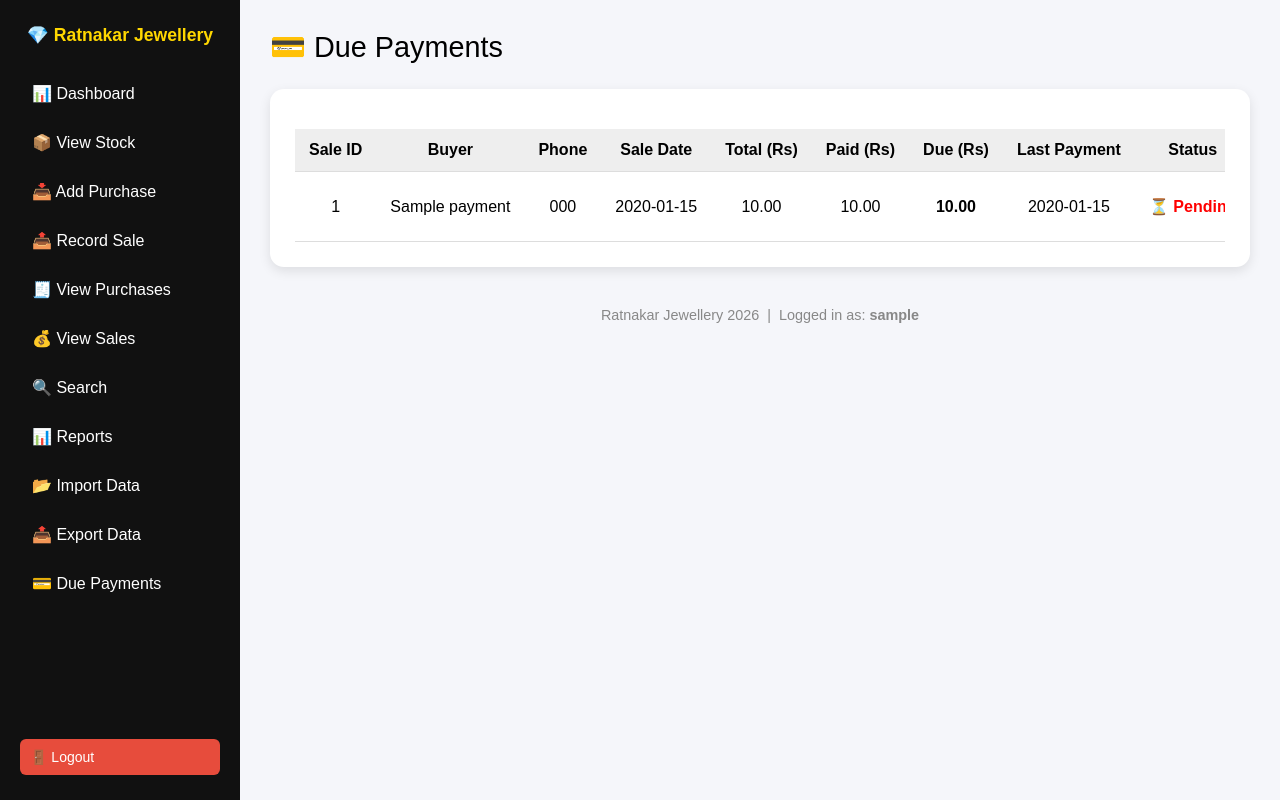
After one commit to PriyanshJeeleshJhaveri/jewellery-management-system, a Flask app: page /due_payments in a window 1280 px wide. The commit adds this page. Run offline with Flask 3, Linux system fonts and the light colour scheme; the visitor is signed in with stand-in values (Sample User, id 1); tables that the repository leaves empty hold one stand-in row (values such as "Sample post").

Commit message:
Add due payments, reprint invoice, delete sale/purchase

```diff
--- a/app.py
+++ b/app.py
@@ -82,6 +82,20 @@ def init_db():
             PAYMENT_METHOD TEXT NOT NULL,
             SALE_DATE TEXT NOT NULL,
             ITEMS_JSON TEXT NOT NULL
+        )
+    """)
+    cur.execute("""
+        CREATE TABLE IF NOT EXISTS payments (
+            ID INTEGER PRIMARY KEY AUTOINCREMENT,
+            SALE_ID INTEGER NOT NULL,
+            BUYER_NAME TEXT NOT NULL,
+            BUYER_PHONE TEXT NOT NULL,
+            TOTAL_AMOUNT REAL NOT NULL,
+            PAID_AMOUNT REAL NOT NULL,
+            DUE_AMOUNT REAL NOT NULL,
+            SALE_DATE TEXT NOT NULL,
+            LAST_PAYMENT_DATE TEXT NOT NULL,
+            STATUS TEXT NOT NULL DEFAULT 'Pending'
         )
     """)
     hashed_password = generate_password_hash('admin123')
@@ -667,6 +681,13 @@ def complete_sale():
         sale_date_display = datetime.now().strftime("%d-%m-%Y")
         sale_date_db      = datetime.now().strftime("%Y-%m-%d")
 
+    # Payment info
+    payment_type = request.form.get("payment_type", "full").strip()
+    try:
+        paid_now = float(request.form.get("paid_amount", 0))
+    except ValueError:
+        paid_now = 0.0
+
     conn = get_db()
     cur  = conn.cursor()
 
@@ -683,7 +704,7 @@ def complete_sale():
         sale_ids.append(cur.lastrowid)
         cur.execute("DELETE FROM stock WHERE ID=?", (i["stock_id"],))
 
-    # Save full invoice data for reprinting later
+    # Save full invoice data for reprinting
     cur.execute("""
         INSERT OR REPLACE INTO invoice_data
         (SALE_ID, BUYER_NAME, BUYER_PHONE, BUYER_STATE, BUYER_GSTIN, PAYMENT_METHOD, SALE_DATE, ITEMS_JSON)
@@ -691,6 +712,31 @@ def complete_sale():
     """, (
         sale_ids[0], buyer, phone, buyer_state, buyer_gstin,
         payment_method, sale_date_display, json.dumps(cart)
+    ))
+
+    # Calculate totals for payment tracking
+    taxable_amount = round(sum(i["item_total"] for i in cart), 2)
+    is_gujarat = buyer_state.strip().upper() == "GUJARAT"
+    if is_gujarat:
+        total_amount = round(taxable_amount * 1.03, 2)
+    else:
+        total_amount = round(taxable_amount * 1.03, 2)
+
+    if payment_type == "full":
+        paid_amount = total_amount
+    else:
+        paid_amount = round(min(paid_now, total_amount), 2)
+
+    due_amount = round(total_amount - paid_amount, 2)
+    status     = "Cleared" if due_amount <= 0 else "Pending"
+
+    cur.execute("""
+        INSERT INTO payments
+        (SALE_ID, BUYER_NAME, BUYER_PHONE, TOTAL_AMOUNT, PAID_AMOUNT, DUE_AMOUNT, SALE_DATE, LAST_PAYMENT_DATE, STATUS)
+        VALUES (?,?,?,?,?,?,?,?,?)
+    """, (
+        sale_ids[0], buyer, phone, total_amount,
+        paid_amount, due_amount, sale_date_db, sale_date_db, status
     ))
 
     conn.commit()
@@ -723,6 +769,58 @@ def complete_sale():
         session["cart"]  = []
         session.modified = True
         return f"Sale recorded but invoice failed: {str(e)}"
+
+# ---------- DUE PAYMENTS ----------
+@app.route("/due_payments")
+@login_required
+def due_payments():
+    conn = get_db()
+    payments = conn.execute("""
+        SELECT * FROM payments ORDER BY STATUS ASC, SALE_DATE DESC
+    """).fetchall()
+    conn.close()
+    return render_template("due_payments.html", payments=payments)
+
+
+# ---------- ADD PAYMENT ----------
+@app.route("/add_payment/<int:payment_id>", methods=["POST"])
+@login_required
+def add_payment(payment_id):
+    conn = get_db()
+    row = conn.execute(
+        "SELECT * FROM payments WHERE ID=?", (payment_id,)
+    ).fetchone()
+
+    if not row:
+        conn.close()
+        return redirect("/due_payments")
+
+    try:
+        amount = float(request.form.get("amount", 0))
+    except ValueError:
+        conn.close()
+        return redirect("/due_payments")
+
+    if amount <= 0:
+        conn.close()
+        return redirect("/due_payments")
+
+    new_paid = round(row["PAID_AMOUNT"] + amount, 2)
+    new_due  = round(row["TOTAL_AMOUNT"] - new_paid, 2)
+    if new_due < 0:
+        new_due  = 0
+        new_paid = row["TOTAL_AMOUNT"]
+    status   = "Cleared" if new_due <= 0 else "Pending"
+    today    = datetime.now().strftime("%Y-%m-%d")
+
+    conn.execute("""
+        UPDATE payments
+        SET PAID_AMOUNT=?, DUE_AMOUNT=?, LAST_PAYMENT_DATE=?, STATUS=?
+        WHERE ID=?
+    """, (new_paid, new_due, today, status, payment_id))
+    conn.commit()
+    conn.close()
+    return redirect("/due_payments")
 
 
 # ---------- REPRINT INVOICE ----------
@@ -771,6 +869,7 @@ def delete_sale(sale_id):
     conn = get_db()
     conn.execute("DELETE FROM sale WHERE ID=?", (sale_id,))
     conn.execute("DELETE FROM invoice_data WHERE SALE_ID=?", (sale_id,))
+    conn.execute("DELETE FROM payments WHERE SALE_ID=?", (sale_id,))
     conn.commit()
     conn.close()
     return redirect("/view_sales")
@@ -785,6 +884,7 @@ def delete_purchase(purchase_id):
     conn.commit()
     conn.close()
     return redirect("/view_purchases")
+
 # ---------- EDIT STOCK ----------
 @app.route("/edit_stock/<int:stock_id>", methods=["GET", "POST"])
 @login_required
--- a/templates/base.html
+++ b/templates/base.html
@@ -29,6 +29,7 @@
         <a href="/report">📊 Reports</a>
         <a href="/import_data">📂 Import Data</a>
         <a href="/export_data">📤 Export Data</a>
+        <a href="/due_payments">💳 Due Payments</a>
 
         <form method="POST" action="/logout" style="margin-top: auto; padding-top: 20px;">
             <button type="submit" class="btn-logout">🚪 Logout</button>
--- /dev/null
+++ b/templates/due_payments.html
@@ -0,0 +1,58 @@
+{% extends "base.html" %}
+{% block content %}
+
+<div class="page-title">💳 Due Payments</div>
+
+<div class="card">
+    <div class="table-wrapper">
+    <table>
+        <tr>
+            <th>Sale ID</th>
+            <th>Buyer</th>
+            <th>Phone</th>
+            <th>Sale Date</th>
+            <th>Total (Rs)</th>
+            <th>Paid (Rs)</th>
+            <th>Due (Rs)</th>
+            <th>Last Payment</th>
+            <th>Status</th>
+            <th>Add Payment</th>
+        </tr>
+        {% for p in payments %}
+        <tr>
+            <td>{{ p.SALE_ID }}</td>
+            <td>{{ p.BUYER_NAME }}</td>
+            <td>{{ p.BUYER_PHONE }}</td>
+            <td>{{ p.SALE_DATE }}</td>
+            <td>{{ "%.2f"|format(p.TOTAL_AMOUNT) }}</td>
+            <td>{{ "%.2f"|format(p.PAID_AMOUNT) }}</td>
+            <td><strong>{{ "%.2f"|format(p.DUE_AMOUNT) }}</strong></td>
+            <td>{{ p.LAST_PAYMENT_DATE }}</td>
+            <td>
+                {% if p.STATUS == 'Cleared' %}
+                <span style="color:green;font-weight:bold;">✅ Cleared</span>
+                {% else %}
+                <span style="color:red;font-weight:bold;">⏳ Pending</span>
+                {% endif %}
+            </td>
+            <td>
+                {% if p.STATUS == 'Pending' %}
+                <form method="POST" action="/add_payment/{{ p.ID }}" style="display:flex;gap:6px;">
+                    <input type="number" name="amount" step="0.01" min="0.01"
+                           placeholder="Amount" style="width:100px;">
+                    <button type="submit">➕ Pay</button>
+                </form>
+                {% else %}
+                —
+                {% endif %}
+            </td>
+        </tr>
+        {% endfor %}
+        {% if not payments %}
+        <tr><td colspan="10">No payment records found.</td></tr>
+        {% endif %}
+    </table>
+    </div>
+</div>
+
+{% endblock %}
```
Also changed, not shown: templates/record_sale.html (+29 -0 lines).
